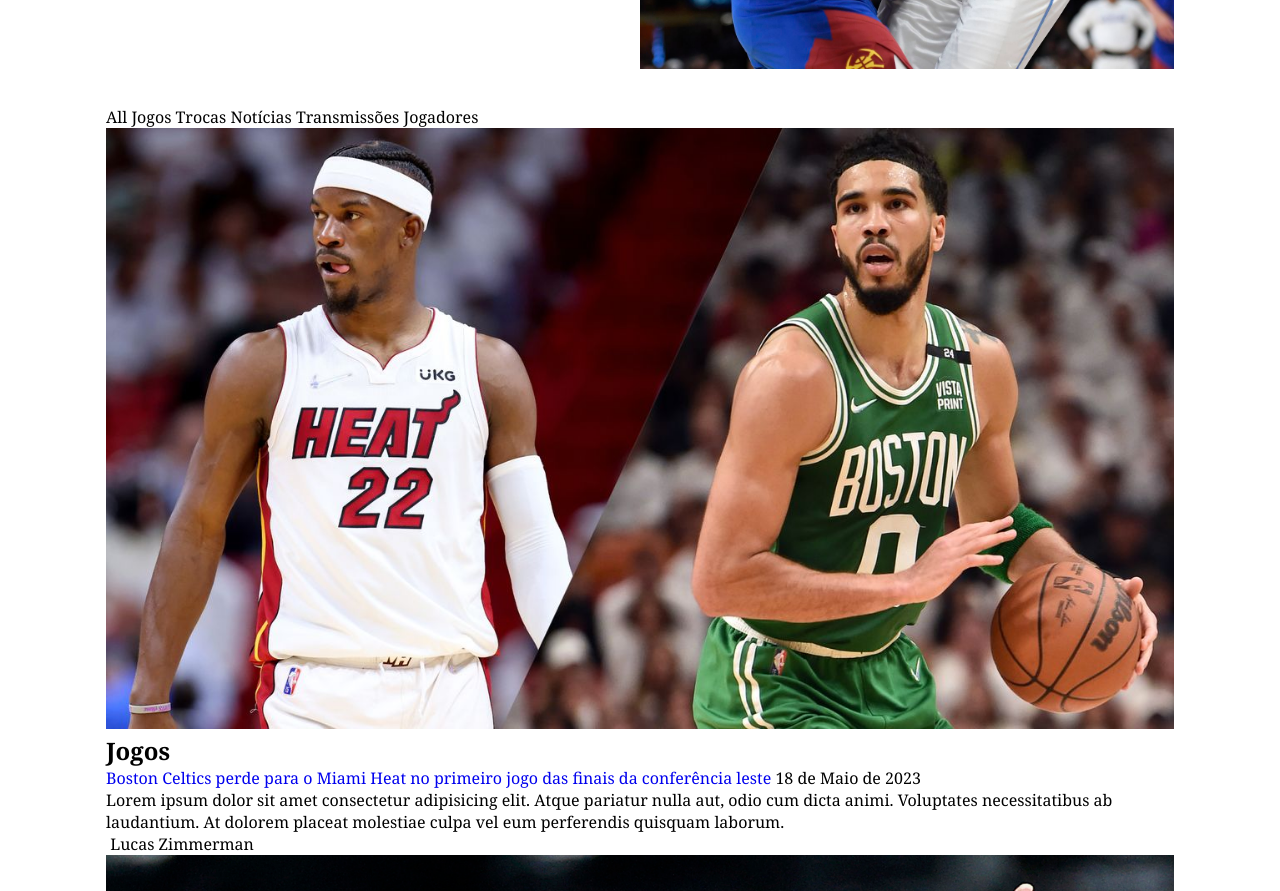
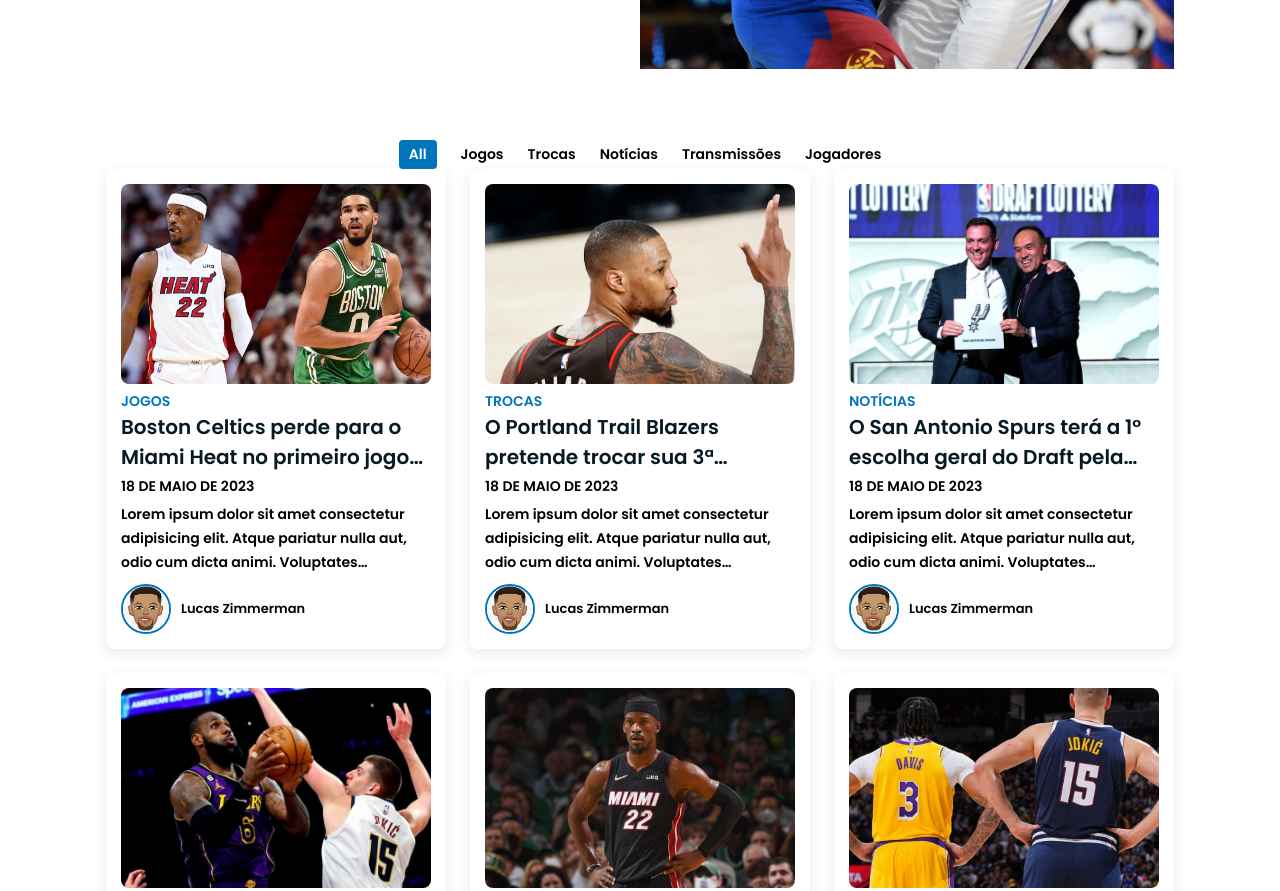
Before and after one commit to lucaszimmerman/HTML-CSS-e-JS-LucKing, a plain HTML site: page Lucking/index.html in a window 1280 px wide. Shown: the part 953-1844 px from the top of the page. Drawn offline with nearby package versions, Linux system fonts and the light colour scheme.

Commit message:
css post

```diff
--- a/Lucking/index.html
+++ b/Lucking/index.html
@@ -56,7 +56,7 @@
         <span class="post-date"> 18 de Maio de 2023</span>
         <p class="post-description"> Lorem ipsum dolor sit amet consectetur adipisicing elit. Atque pariatur nulla aut, odio cum dicta animi. Voluptates necessitatibus ab laudantium. At dolorem placeat molestiae culpa vel eum perferendis quisquam laborum.</p>
         <div class="profile">
-          <img src="" alt="" class="profile-img">
+          <img src="assets/profile.png" alt="" class="profile-img">
           <span class="profile-name">Lucas Zimmerman</span>
         </div>
       </div>
@@ -69,7 +69,7 @@
         <span class="post-date"> 18 de Maio de 2023</span>
         <p class="post-description"> Lorem ipsum dolor sit amet consectetur adipisicing elit. Atque pariatur nulla aut, odio cum dicta animi. Voluptates necessitatibus ab laudantium. At dolorem placeat molestiae culpa vel eum perferendis quisquam laborum.</p>
         <div class="profile">
-          <img src="" alt="" class="profile-img">
+          <img src="assets/profile.png" alt="" class="profile-img">
           <span class="profile-name">Lucas Zimmerman</span>
         </div>
       </div>
@@ -82,7 +82,7 @@
         <span class="post-date"> 18 de Maio de 2023</span>
         <p class="post-description"> Lorem ipsum dolor sit amet consectetur adipisicing elit. Atque pariatur nulla aut, odio cum dicta animi. Voluptates necessitatibus ab laudantium. At dolorem placeat molestiae culpa vel eum perferendis quisquam laborum.</p>
         <div class="profile">
-          <img src="" alt="" class="profile-img">
+          <img src="assets/profile.png" alt="" class="profile-img">
           <span class="profile-name">Lucas Zimmerman</span>
         </div>
       </div>
@@ -95,7 +95,7 @@
         <span class="post-date"> 18 de Maio de 2023</span>
         <p class="post-description"> Lorem ipsum dolor sit amet consectetur adipisicing elit. Atque pariatur nulla aut, odio cum dicta animi. Voluptates necessitatibus ab laudantium. At dolorem placeat molestiae culpa vel eum perferendis quisquam laborum.</p>
         <div class="profile">
-          <img src="" alt="" class="profile-img">
+          <img src="assets/profile.png" alt="" class="profile-img">
           <span class="profile-name">Lucas Zimmerman</span>
         </div>
       </div>
@@ -108,7 +108,7 @@
         <span class="post-date"> 18 de Maio de 2023</span>
         <p class="post-description"> Lorem ipsum dolor sit amet consectetur adipisicing elit. Atque pariatur nulla aut, odio cum dicta animi. Voluptates necessitatibus ab laudantium. At dolorem placeat molestiae culpa vel eum perferendis quisquam laborum.</p>
         <div class="profile">
-          <img src="" alt="" class="profile-img">
+          <img src="assets/profile.png" alt="" class="profile-img">
           <span class="profile-name">Lucas Zimmerman</span>
         </div>
       </div>
@@ -121,7 +121,7 @@
         <span class="post-date"> 18 de Maio de 2023</span>
         <p class="post-description"> Lorem ipsum dolor sit amet consectetur adipisicing elit. Atque pariatur nulla aut, odio cum dicta animi. Voluptates necessitatibus ab laudantium. At dolorem placeat molestiae culpa vel eum perferendis quisquam laborum.</p>
         <div class="profile">
-          <img src="" alt="" class="profile-img">
+          <img src="assets/profile.png" alt="" class="profile-img">
           <span class="profile-name">Lucas Zimmerman</span>
         </div>
       </div>
@@ -134,7 +134,7 @@
         <span class="post-date"> 18 de Maio de 2023</span>
         <p class="post-description"> Lorem ipsum dolor sit amet consectetur adipisicing elit. Atque pariatur nulla aut, odio cum dicta animi. Voluptates necessitatibus ab laudantium. At dolorem placeat molestiae culpa vel eum perferendis quisquam laborum.</p>
         <div class="profile">
-          <img src="" alt="" class="profile-img">
+          <img src="assets/profile.png" alt="" class="profile-img">
           <span class="profile-name">Lucas Zimmerman</span>
         </div>
       </div>
@@ -147,7 +147,7 @@
         <span class="post-date"> 18 de Maio de 2023</span>
         <p class="post-description"> Lorem ipsum dolor sit amet consectetur adipisicing elit. Atque pariatur nulla aut, odio cum dicta animi. Voluptates necessitatibus ab laudantium. At dolorem placeat molestiae culpa vel eum perferendis quisquam laborum.</p>
         <div class="profile">
-          <img src="" alt="" class="profile-img">
+          <img src="assets/profile.png" alt="" class="profile-img">
           <span class="profile-name">Lucas Zimmerman</span>
         </div>
       </div>
@@ -160,7 +160,7 @@
         <span class="post-date"> 18 de Maio de 2023</span>
         <p class="post-description"> Lorem ipsum dolor sit amet consectetur adipisicing elit. Atque pariatur nulla aut, odio cum dicta animi. Voluptates necessitatibus ab laudantium. At dolorem placeat molestiae culpa vel eum perferendis quisquam laborum.</p>
         <div class="profile">
-          <img src="" alt="" class="profile-img">
+          <img src="assets/profile.png" alt="" class="profile-img">
           <span class="profile-name">Lucas Zimmerman</span>
         </div>
       </div>
@@ -173,7 +173,7 @@
         <span class="post-date"> 18 de Maio de 2023</span>
         <p class="post-description"> Lorem ipsum dolor sit amet consectetur adipisicing elit. Atque pariatur nulla aut, odio cum dicta animi. Voluptates necessitatibus ab laudantium. At dolorem placeat molestiae culpa vel eum perferendis quisquam laborum.</p>
         <div class="profile">
-          <img src="" alt="" class="profile-img">
+          <img src="assets/profile.png" alt="" class="profile-img">
           <span class="profile-name">Lucas Zimmerman</span>
         </div>
       </div>
--- a/Lucking/style.css
+++ b/Lucking/style.css
@@ -1,8 +1,8 @@
 /* Conteúdo Geral */
-
+@import url('https://fonts.googleapis.com/css2?family=Poppins:ital,wght@0,600;0,700;1,400&display=swap');
 
 *{
-    font-family: Georgia, serif;
+    font-family: 'Poppins', sans-serif;
     margin: 0;
     padding: 0;
     scroll-behavior: smooth;
@@ -139,6 +139,9 @@
 
 }
 
+/* O !important é uma regra do CSS utilizada para adicionar importância a uma propriedade/valor do CSS.
+Esta regra substituirá todos os estilos que já foram aplicados no elemento referente a propriedade que a regra está sendo adicionada.*/
+
 .about .contentBox {
     max-width: 50%;
     width: 50%;
@@ -182,3 +185,105 @@
     border: none;
     color: #ffffff;
 }
+
+/* Filtro de Postagens*/
+.post-filter{
+   display: flex;
+   justify-content: center;
+   align-items: center;
+   column-gap: 24px;
+   margin-top: 2rem !important;
+}
+
+.filter-item{
+    font-size: 14px;
+    font-weight: 500;
+    cursor: pointer;
+}
+
+.activate-filter{
+    background-color: var(--second-color);
+    color: var(--bg-color);
+    padding: 4px 10px;
+    border-radius: 4px;
+}
+
+/*Postagens */
+
+.post{
+    display: grid;
+    grid-template-columns: repeat(auto-fit, minmax(280px, auto));
+    justify-content: center;
+    gap: 24px;
+}
+
+.post-box{
+    background: var(--bg-color);
+    box-shadow: 0 4px  14px  hsl(35deg  25%  15% / 10%);
+    padding: 15px;
+    border-radius: 8px;
+}
+
+.post-img{
+    width: 100%;
+    height: 200px;
+    object-fit: cover;
+    object-position: center;
+    border-radius: 8px;
+}
+
+.category{
+    font-size: 14px;
+    font-weight: 500;
+    text-transform: uppercase;
+    color: var(--second-color);
+}
+
+/* The -webkit-line-clamp CSS property allows limiting of the contents of a block container to the specified number of lines.*/
+.post-title{
+    font-size: 20px;
+    font-weight: 600;
+    color: var(--text-color);
+    display: -webkit-box;
+    -webkit-line-clamp: 2;
+    -webkit-box-orient: vertical;
+    overflow: hidden;
+}
+
+.post-date{
+    display: flex;
+    font-size: 0.875rem;
+    text-transform: uppercase;
+    margin-top: 4px;
+    font-weight: 400;
+}
+
+.post-description{
+    font-size: 14px;
+    line-height: 24px;
+    margin: 5px 0 10px;
+    display: -webkit-box;
+    -webkit-line-clamp: 3;
+    -webkit-box-orient: vertical;
+    overflow: hidden;
+}
+
+.profile{
+    display: flex;
+    align-items: center;
+    gap: 10px;
+}
+
+.profile-img{
+    width: 50px;
+    height: 50px;
+    border-radius: 50%;
+    object-fit: cover;
+    object-position: center;
+    border: 2px solid var(--second-color);
+}
+
+.profile-name{
+    font-size: 13px;
+    font-weight: 500;
+}
```
Also changed, not shown: Lucking/assets/profile.png (added).
